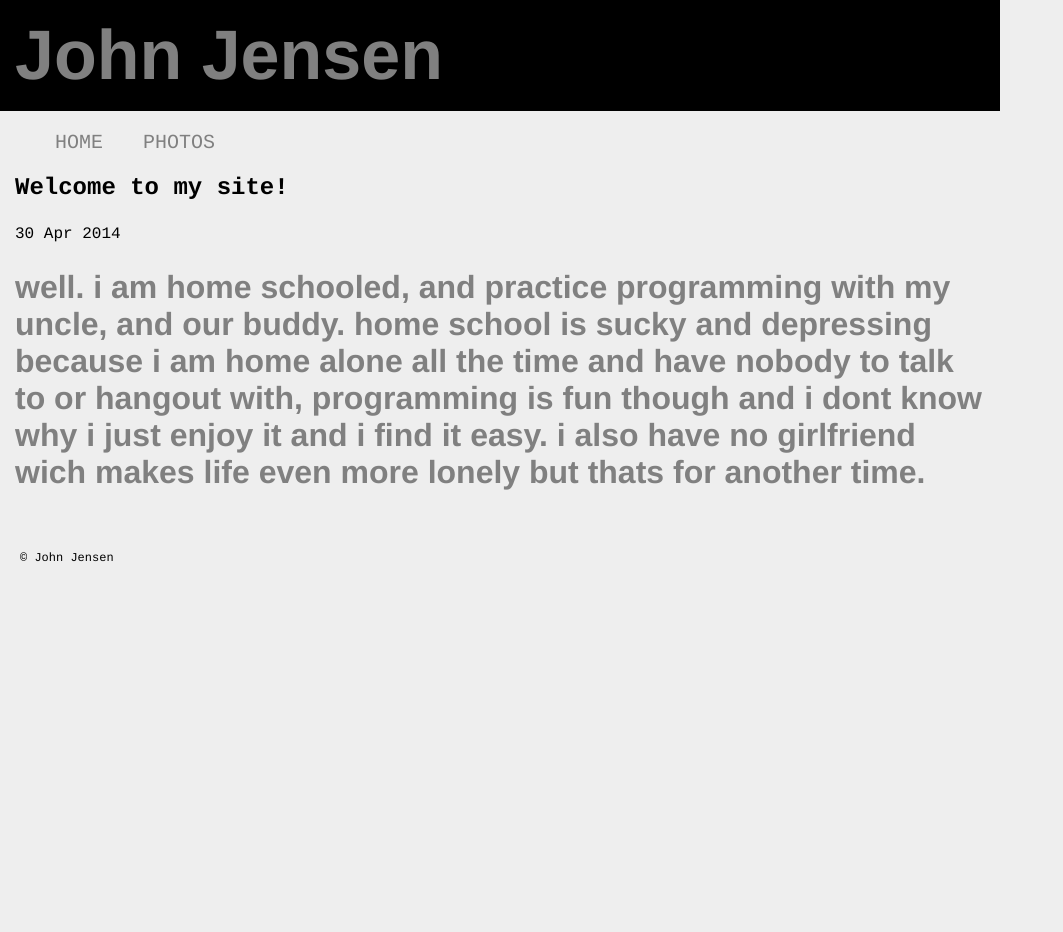
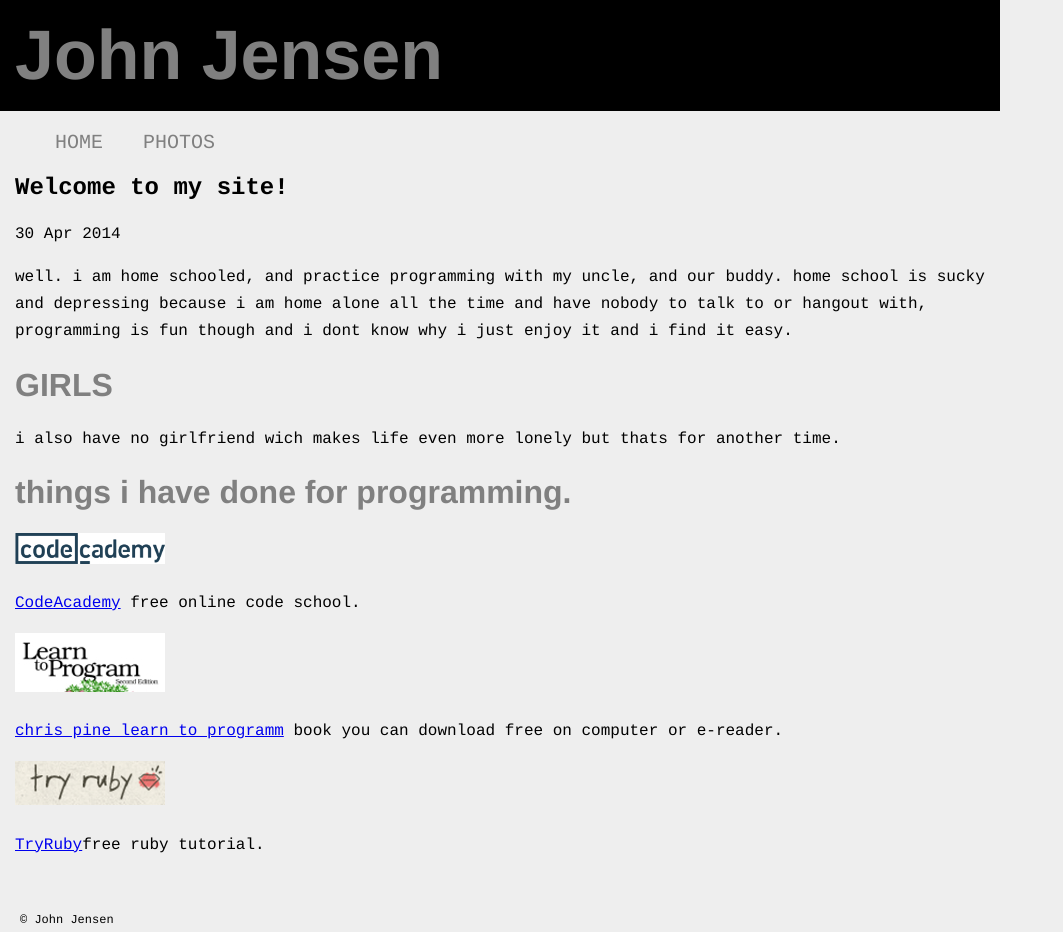
Before and after one commit to upperlakespawn/upperlakespawn.github.io, a Jekyll site: the page built from _posts/2014-04-30-welcome.markdown, in a window 1280 px wide. Shown: the whole page, without its empty margins (0-1063 px from the left). Built offline with Jekyll 4.4.1, drawn with Linux system fonts in a browser that asks for light colours; Markdown is read by kramdown in place of the engine named in the settings; before the commit the page ends 900 px from its top, so only the background shows below that.

Commit message:
fixed logos

```diff
--- a/_posts/2014-04-30-welcome.markdown
+++ b/_posts/2014-04-30-welcome.markdown
@@ -5,4 +5,21 @@ date:   2014-04-30
 categories: personal
 ---
 
-# well. i am home schooled, and practice programming with my uncle, and our buddy. home school is sucky and depressing because i am home alone all the time and have nobody to talk to or hangout with, programming is fun though and i dont know why i just enjoy it and i find it easy. i also have no girlfriend wich makes life even more lonely but thats for another time.
+ well. i am home schooled, and practice programming with my uncle, and our buddy. home school is sucky and depressing because i am home alone all the time and have nobody to talk to or hangout with, programming is fun though and i dont know why i just enjoy it and i find it easy.
+
+# GIRLS
+ i also have no girlfriend wich makes life even more lonely but thats for another time.
+
+
+#things i have done for programming.
+ ![CodeAcademy](/images/codeacademy.jpg)
+
+ [CodeAcademy](http://www.codecademy.com/) free online code school.
+
+ ![chris pine learn to programm](/images/ltp.jpg)
+
+ [chris pine learn to programm](https://pine.fm/LearnToProgram/) book you can download free on computer or e-reader.
+
+ ![TryRuby](/images/tryrubylogo.png)
+
+ [TryRuby](http://tryruby.org/levels/1/challenges/0)free ruby tutorial.
```
Also changed, not shown: images/codeacademy.jpg (added), images/codeacademy.svg (added), images/ltp.jpg (added), images/tryrubylogo.png (added).
